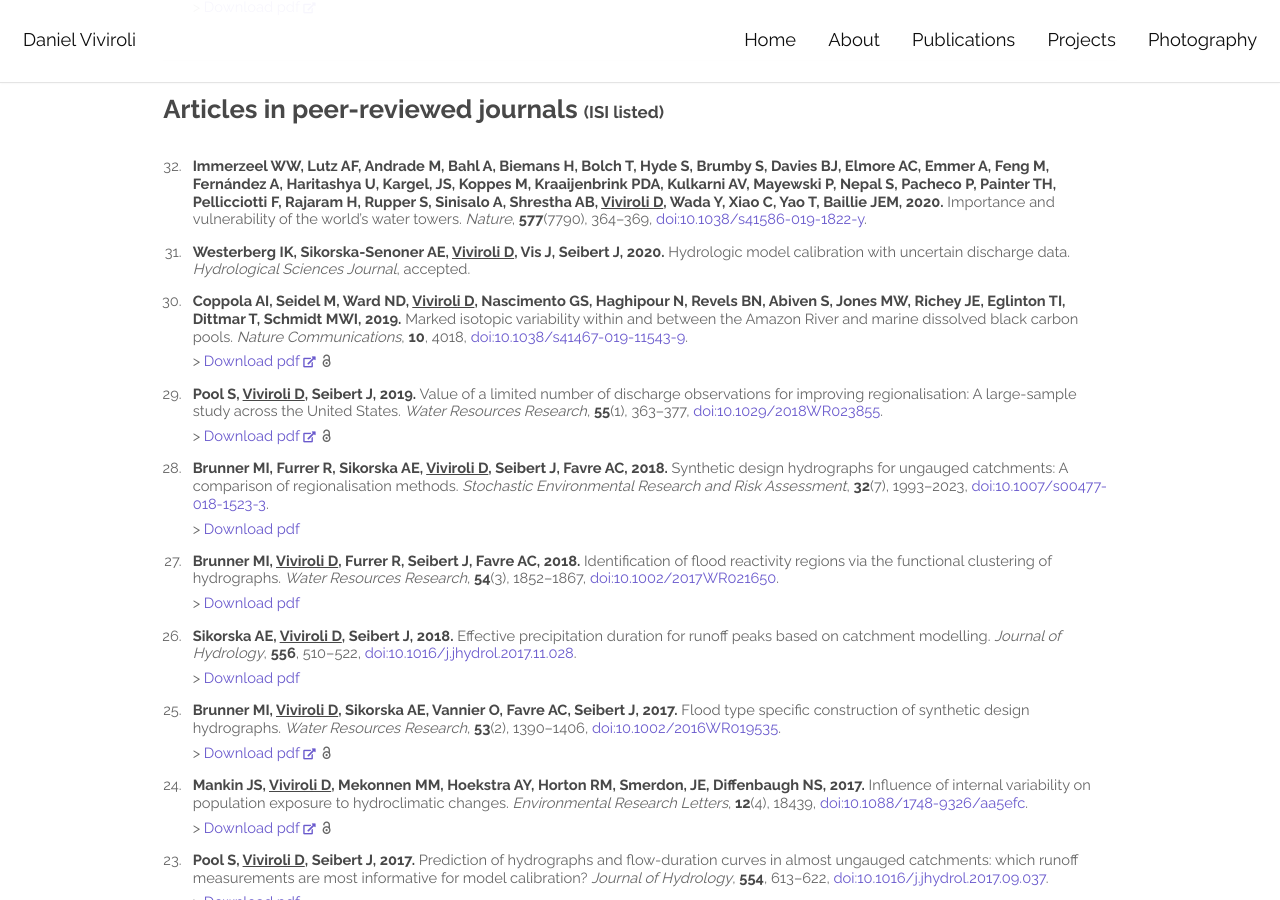
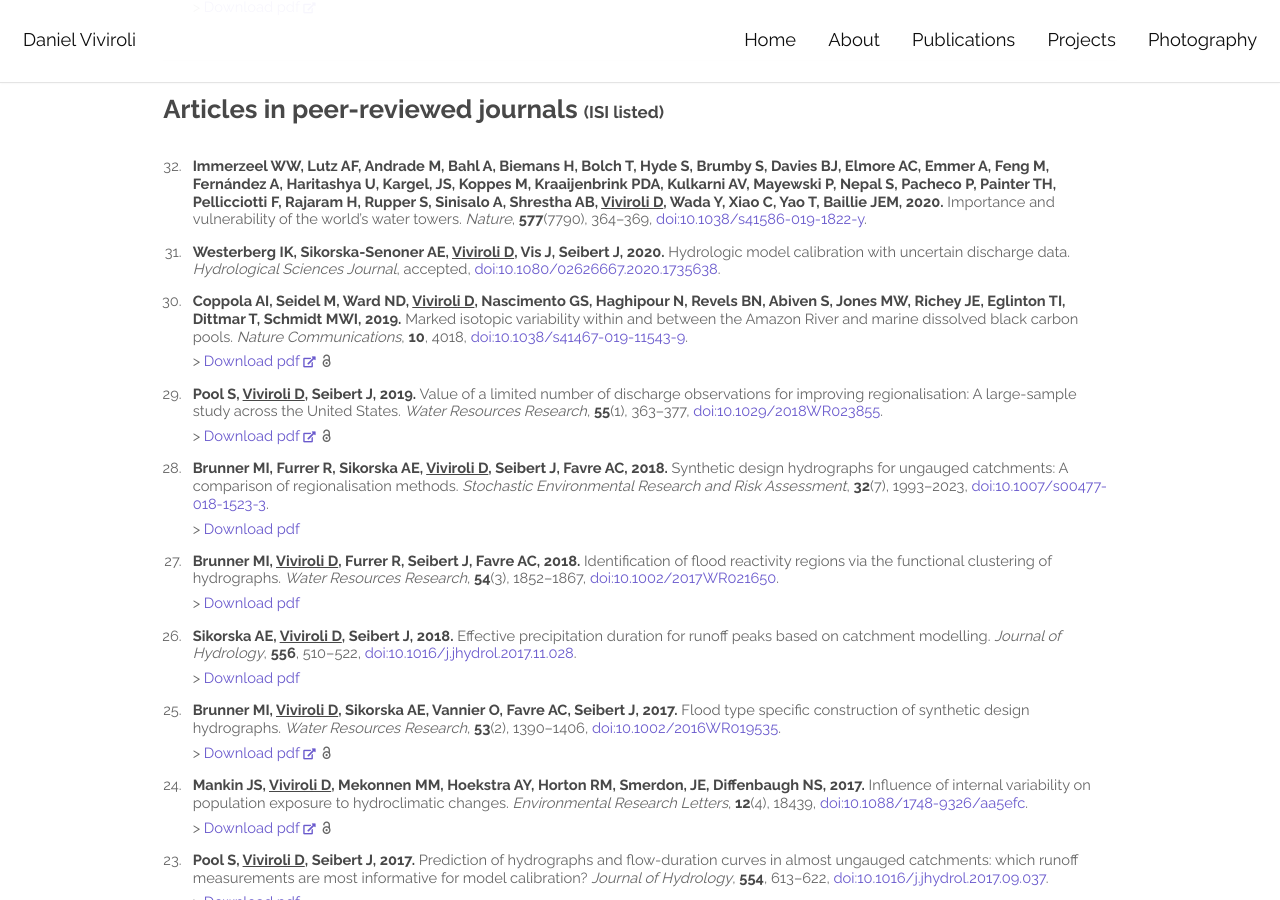
Before and after one commit to katarenamatos/katarenamatos.github.io, a Jekyll site: the page built from publications.html, in a window 1280 px wide and 900 px high, scrolled down 353 px. Built offline with Jekyll 4.4.1, drawn with Linux system fonts in a browser that asks for light colours; some web fonts are replaced.

Commit message:
update
pubs and pix

```diff
--- a/_data/publications_papers-peer-reviewed.yml
+++ b/_data/publications_papers-peer-reviewed.yml
@@ -12,6 +12,7 @@
   title: Hydrologic model calibration with uncertain discharge data
   journal: Hydrological Sciences Journal
   volume: accepted
+  doi: 10.1080/02626667.2020.1735638
 
 - authors: Coppola AI, Seidel M, Ward ND, Viviroli D, Nascimento GS, Haghipour N, Revels BN, Abiven S, Jones MW, Richey JE, Eglinton TI, Dittmar T, Schmidt MWI
   year: 2019
```
Also changed, not shown: gemfile.lock, images/copyrighted/weather/fulls/P1058828.jpg (added), images/copyrighted/weather/thumbs/P1058828.jpg (added).
